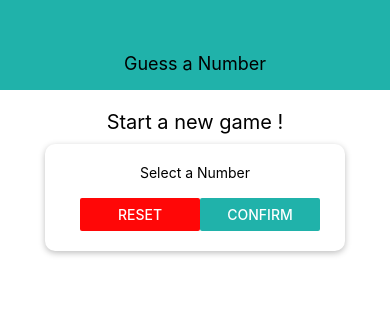
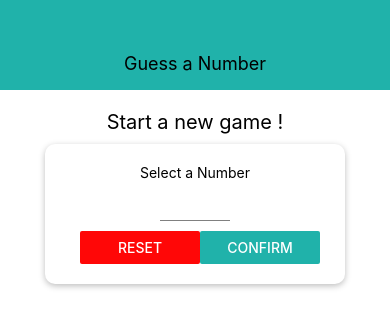
Before and after one commit to tharindusenadeera/guess-the-number, a React Native app: screen / in a window 390 px wide. Shown: the top 328 px of the page. Built offline with nearby package versions, Linux system fonts and the light colour scheme.

Commit message:
added input component

```diff
--- /dev/null
+++ b/components/Input.js
@@ -0,0 +1,17 @@
+import React from "react";
+import { TextInput, StyleSheet } from "react-native";
+
+const Input = (props) => {
+  return <TextInput {...props} style={{ ...styles.input, ...props.style }} />;
+};
+
+const styles = StyleSheet.create({
+  input: {
+    height: 30,
+    borderBottomColor: "grey",
+    borderBottomWidth: 1,
+    marginVertical: 10,
+  },
+});
+
+export default Input;
--- a/screens/StartGameScreen.js
+++ b/screens/StartGameScreen.js
@@ -1,18 +1,37 @@
-import React from "react";
-import { View, Text, StyleSheet, TextInput, Button } from "react-native";
+import React, { useState } from "react";
+import { View, Text, StyleSheet, Button } from "react-native";
 import Card from "../components/Card";
 import Colors from "../constants/colors";
+import Input from "../components/Input";
 
 const StartGameScreen = (props) => {
+  const [enterdValue, setEnteredValue] = useState("");
+
+  const numberInputHandler = (inputText) => {
+    setEnteredValue(inputText.replace(/[^0-9]/g, ""));
+  };
   return (
     <View style={styles.screen}>
       <Text style={styles.title}>Start a new game !</Text>
       <Card style={styles.inputContainer}>
         <Text>Select a Number</Text>
-        <TextInput />
+        <Input
+          style={styles.input}
+          blurOnSubmit
+          autoCapitalize="none"
+          autoCorrect={false}
+          keyboardType="number-pad"
+          maxLength={2}
+          onChangeText={numberInputHandler}
+          value={enterdValue}
+        />
         <View style={styles.buttonContainer}>
-          <View style={styles.button}><Button title="Reset" onPress={() => {}} color={Colors.accent}/></View>
-          <View style={styles.button}><Button title="Confirm" onPress={() => {}} color={Colors.primary}/></View>
+          <View style={styles.button}>
+            <Button title="Reset" onPress={() => {}} color={Colors.accent} />
+          </View>
+          <View style={styles.button}>
+            <Button title="Confirm" onPress={() => {}} color={Colors.primary} />
+          </View>
         </View>
       </Card>
     </View>
@@ -30,9 +49,9 @@
     marginVertical: 10,
   },
   inputContainer: {
-      width: 300,
-      maxWidth: '80%',
-      alignItems: 'center'
+    width: 300,
+    maxWidth: "80%",
+    alignItems: "center",
   },
   buttonContainer: {
     flexDirection: "row",
@@ -41,8 +60,12 @@
     paddingHorizontal: 15,
   },
   button: {
-    width: 120
-  }
+    width: 120,
+  },
+  input: {
+    width: 70,
+    textAlign: "center",
+  },
 });
 
 export default StartGameScreen;
```
